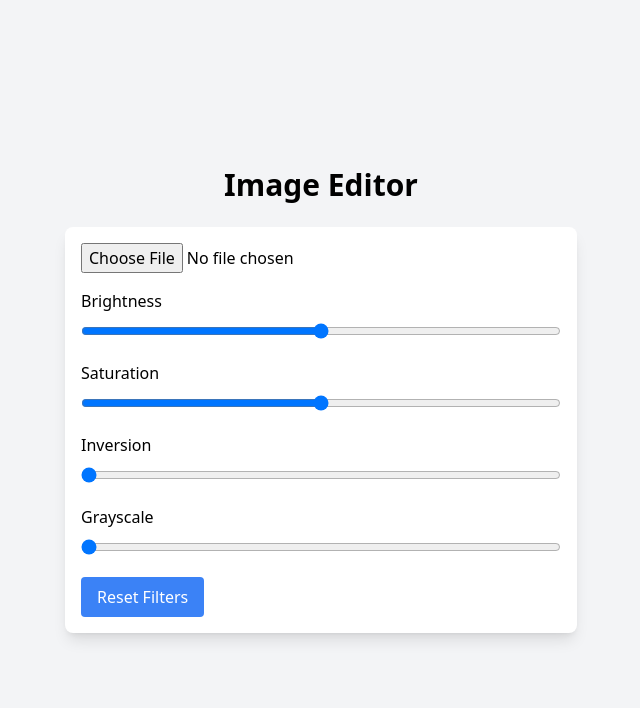
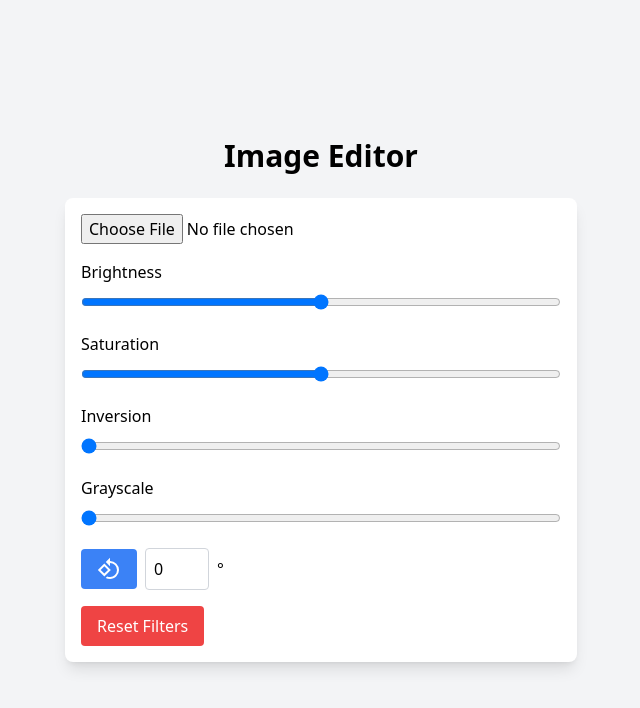
Before and after one commit to omp28/image-editor, a React (Create React App) app: page / in a window 1280 px wide. Shown: the top 708 px of the page, without its empty margins (319-959 px from the left). Built offline with nearby package versions, Linux system fonts and the light colour scheme.

Commit message:
feat:rotate image

```diff
--- a/package.json
+++ b/package.json
@@ -8,6 +8,7 @@
     "@testing-library/user-event": "^13.5.0",
     "react": "^18.3.1",
     "react-dom": "^18.3.1",
+    "react-icons": "^5.3.0",
     "react-scripts": "5.0.1",
     "web-vitals": "^2.1.4"
   },
--- a/src/App.js
+++ b/src/App.js
@@ -1,5 +1,6 @@
 import React, { useState } from "react";
 import "./App.css";
+import { MdRotate90DegreesCcw } from "react-icons/md";
 
 function App() {
   const [brightness, setBrightness] = useState(100);
@@ -22,6 +23,17 @@ function App() {
     setInversion(0);
     setGrayscale(0);
     setRotation(0);
+  };
+
+  const rotateImage = () => {
+    setRotation((prevRotation) => (prevRotation + 90) % 360);
+  };
+
+  const handleRotationChange = (e) => {
+    const newRotation = parseInt(e.target.value, 10);
+    if (!isNaN(newRotation)) {
+      setRotation(newRotation % 360); // Ensure rotation is between 0 and 360
+    }
   };
 
   return (
@@ -92,10 +104,30 @@ function App() {
               className="w-full"
             />
           </div>
+
+          {/* Rotation Control */}
+          <div className="flex items-center space-x-2">
+            <button
+              onClick={rotateImage}
+              className="bg-blue-500 text-white text-2xl py-2 px-4 rounded hover:bg-blue-600 transition"
+            >
+              <MdRotate90DegreesCcw />
+            </button>
+            <div className="flex items-center space-x-2">
+              <input
+                type="number"
+                value={rotation}
+                onChange={handleRotationChange}
+                className="border border-gray-300 rounded p-2 w-16"
+              />
+              <span>°</span>
+            </div>
+          </div>
         </div>
+
         <button
           onClick={resetFilters}
-          className="mt-4 bg-blue-500 text-white py-2 px-4 rounded hover:bg-blue-600 transition"
+          className="mt-4 bg-red-500 text-white py-2 px-4 rounded hover:bg-red-600 transition"
         >
           Reset Filters
         </button>
```
Also changed, not shown: 1 other file (tests, documents, lock files or other folders).
